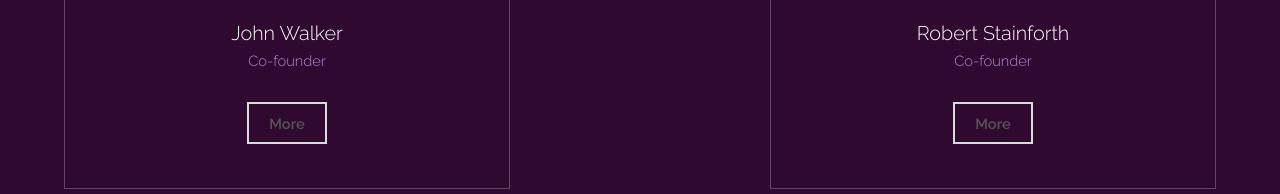
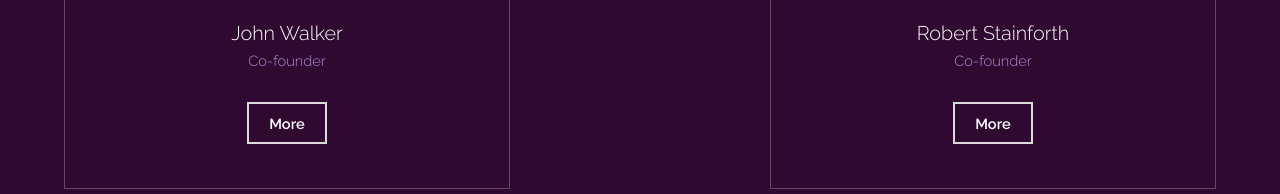
Before and after one commit to DIYWealth/diyw-website, a plain HTML site: page index.html in a window 1280 px wide. Shown: the part 1398-1592 px from the top of the page. Drawn offline with Linux system fonts and the light colour scheme.

Commit message:
Use alt2 button to link people page

```diff
--- a/index.html
+++ b/index.html
@@ -87,7 +87,7 @@
 							<h3>John Walker</h3>
 							<p>Co-founder</p>
 							<footer>
-								<a href="people.html" class="button alt">More</a>
+								<a href="people.html" class="button alt2">More</a>
 							</footer>
 						</div>
 						<div class="box person">
@@ -97,7 +97,7 @@
 							<h3>Robert Stainforth</h3>
 							<p>Co-founder</p>
 							<footer>
-								<a href="people.html#rob" class="button alt">More</a>
+								<a href="people.html#rob" class="button alt2">More</a>
 							</footer>
 						</div>
 					</div>
```
